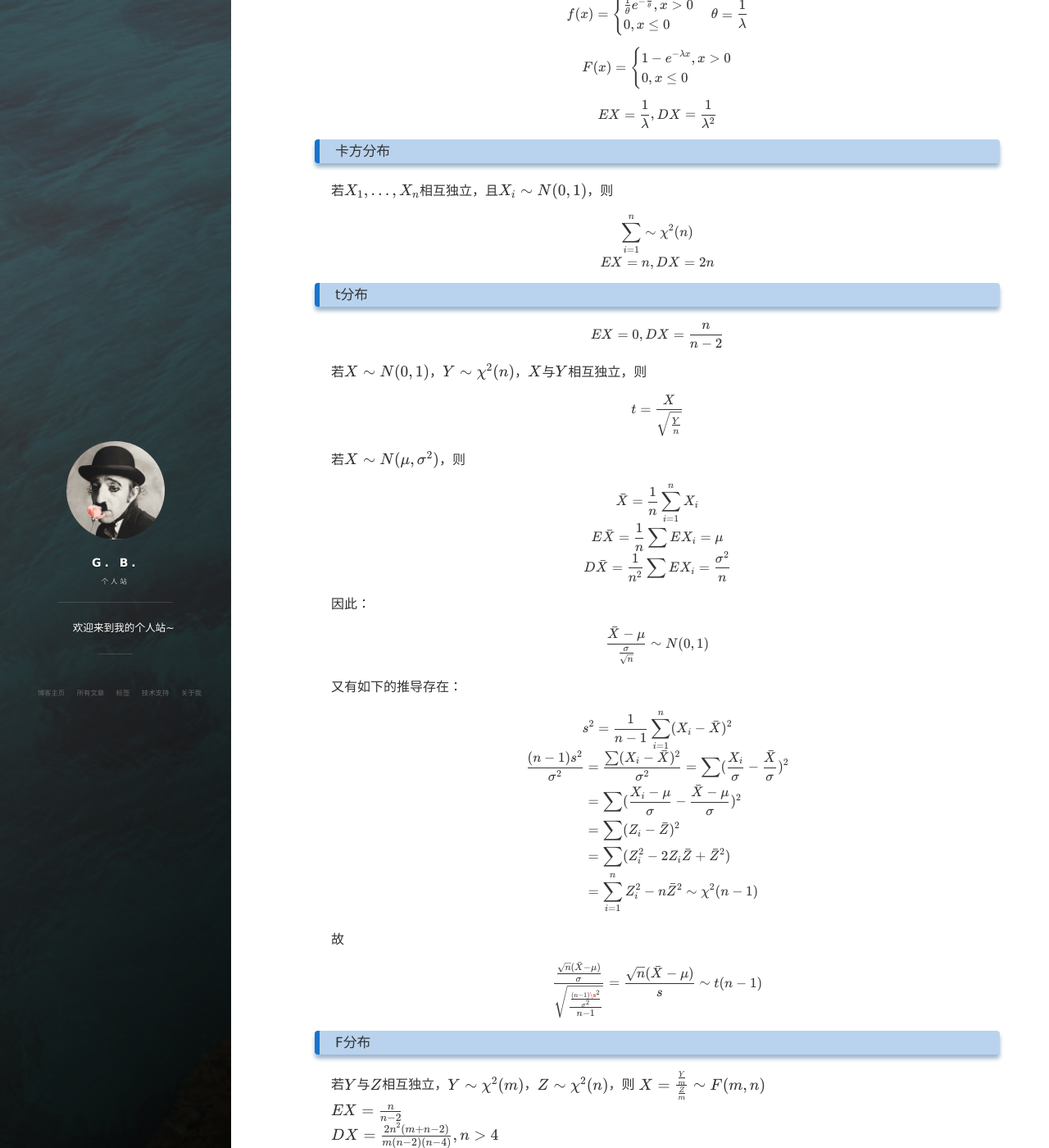
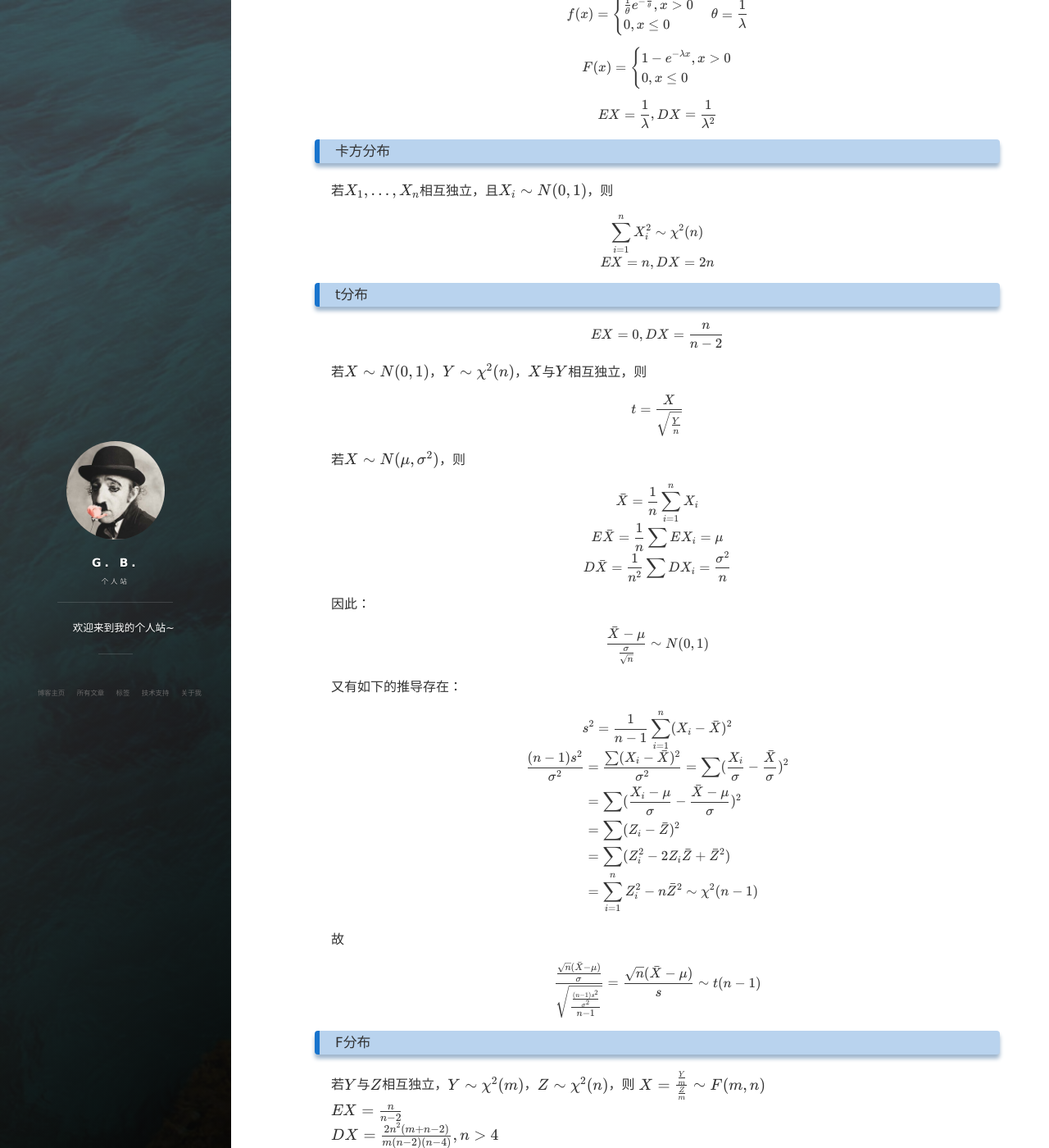
Before and after one commit to Blanket58/Blanket58.github.io, a Jekyll site: the page built from _posts/2021-08-03-statistical-theory.md, in a window 1280 px wide and 1400 px high, scrolled down 2235 px. Shown: the whole window at 82% size. Built offline with Jekyll 4.4.1, drawn with Linux system fonts in a browser that asks for light colours; nearby versions of some CDN libraries; comment, search, counter and statistics services are not loaded.

Commit message:
Update 2021-08-03-statistical-theory.md

```diff
--- a/_posts/2021-08-03-statistical-theory.md
+++ b/_posts/2021-08-03-statistical-theory.md
@@ -132,7 +132,7 @@ $$
 若$X_1, ..., X_n$相互独立，且$X_i \sim N(0, 1)$，则
 
 $$
-\sum^n_{i=1} \sim \chi^2 (n) \\
+\sum^n_{i=1} X^2_i \sim \chi^2 (n) \\
 EX = n, DX = 2n
 $$
 
@@ -153,7 +153,7 @@ $$
 $$
 \bar X = \frac 1 n \sum^n_{i=1} X_i \\
 E \bar X = \frac 1 n \sum EX_i = \mu \\
-D \bar X = \frac 1 {n^2} \sum EX_i = \frac {\sigma^2} n
+D \bar X = \frac 1 {n^2} \sum DX_i = \frac {\sigma^2} n
 $$
 
 因此：
@@ -178,7 +178,7 @@ $$
 故
 
 $$
-\frac {\frac {\sqrt n (\bar X - \mu)} \sigma} {\sqrt{\frac{\frac{(n-1)\s^2}{\sigma^2}}{n - 1}}} = \frac {\sqrt n (\bar X - \mu)} s \sim t(n-1)
+\frac {\frac {\sqrt n (\bar X - \mu)} \sigma} {\sqrt{\frac{\frac{(n-1)s^2}{\sigma^2}}{n - 1}}} = \frac {\sqrt n (\bar X - \mu)} s \sim t(n-1)
 $$
 
 ### F分布
```
